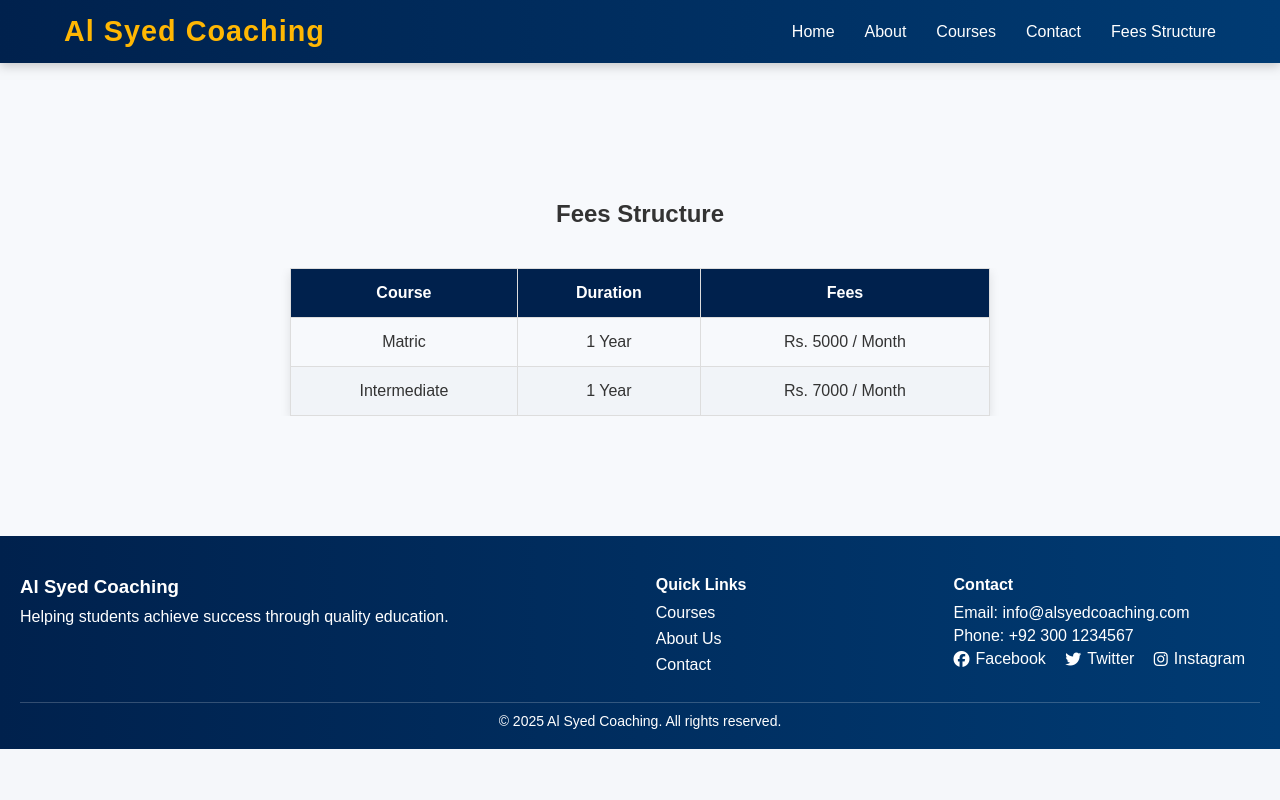
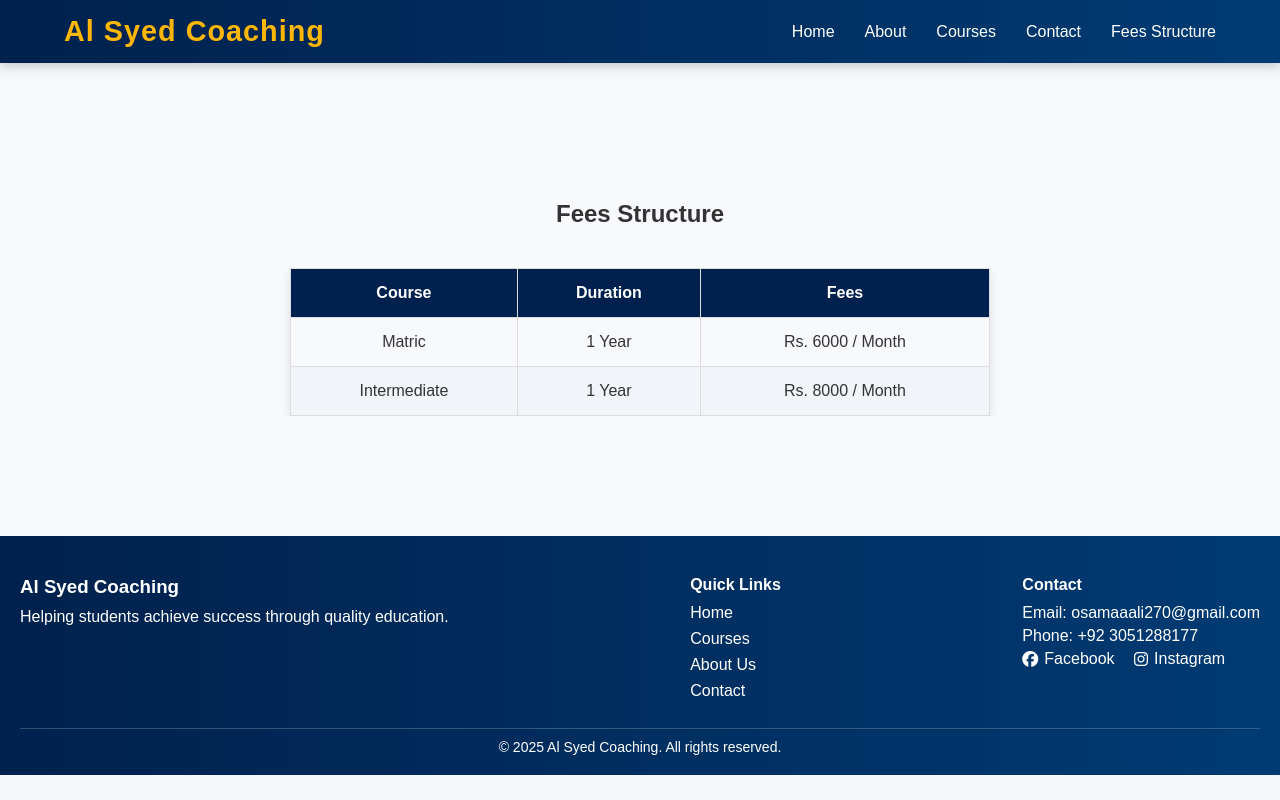
Before and after one commit to MadihaKhanzgdx/Website-landing-page, a plain HTML site: page fees.html in a window 1280 px wide. Drawn offline with Linux system fonts and the light colour scheme.

Commit message:
Final change

```diff
--- a/fees.html
+++ b/fees.html
@@ -42,12 +42,12 @@
           <tr>
             <td>Matric</td>
             <td>1 Year</td>
-            <td>Rs. 5000 / Month</td>
+            <td>Rs. 6000 / Month</td>
           </tr>
           <tr>
             <td>Intermediate</td>
             <td>1 Year</td>
-            <td>Rs. 7000 / Month</td>
+            <td>Rs. 8000 / Month</td>
           </tr>
         </tbody>
       </table>
@@ -64,6 +64,7 @@
     <div class="footer-links">
       <h4>Quick Links</h4>
       <ul>
+        <li><a href="index.html">Home</a></li>
         <li><a href="index.html#courses">Courses</a></li>
         <li><a href="index.html#about">About Us</a></li>
         <li><a href="index.html#contact">Contact</a></li>
@@ -71,12 +72,11 @@
     </div>
     <div class="footer-contact">
       <h4>Contact</h4>
-      <p>Email: info@alsyedcoaching.com</p>
-      <p>Phone: +92 300 1234567</p>
+      <p>Email: osamaaali270@gmail.com</p>
+      <p>Phone: +92 3051288177</p>
       <div class="social-icons">
-        <a href="https://www.facebook.com/"><i class="fa-brands fa-facebook"></i>Facebook</a>
-        <a href="https://x.com/"><i class="fa-brands fa-twitter"></i>Twitter</a>
-        <a href="https://www.instagram.com/"><i class="fa-brands fa-instagram"></i>Instagram</a>
+        <a href="https://www.facebook.com/share/1JsaKimrzh/?mibextid=wwXIfr"><i class="fa-brands fa-facebook"></i>Facebook</a>
+        <a href="https://www.instagram.com/eng.syedosamaali?igsh=aTFhdHpvaDRtNWdh&utm_source=qr"><i class="fa-brands fa-instagram"></i>Instagram</a>
       </div>
     </div>
   </div>
```
Also changed, not shown: index.html (+12 -13 lines).
